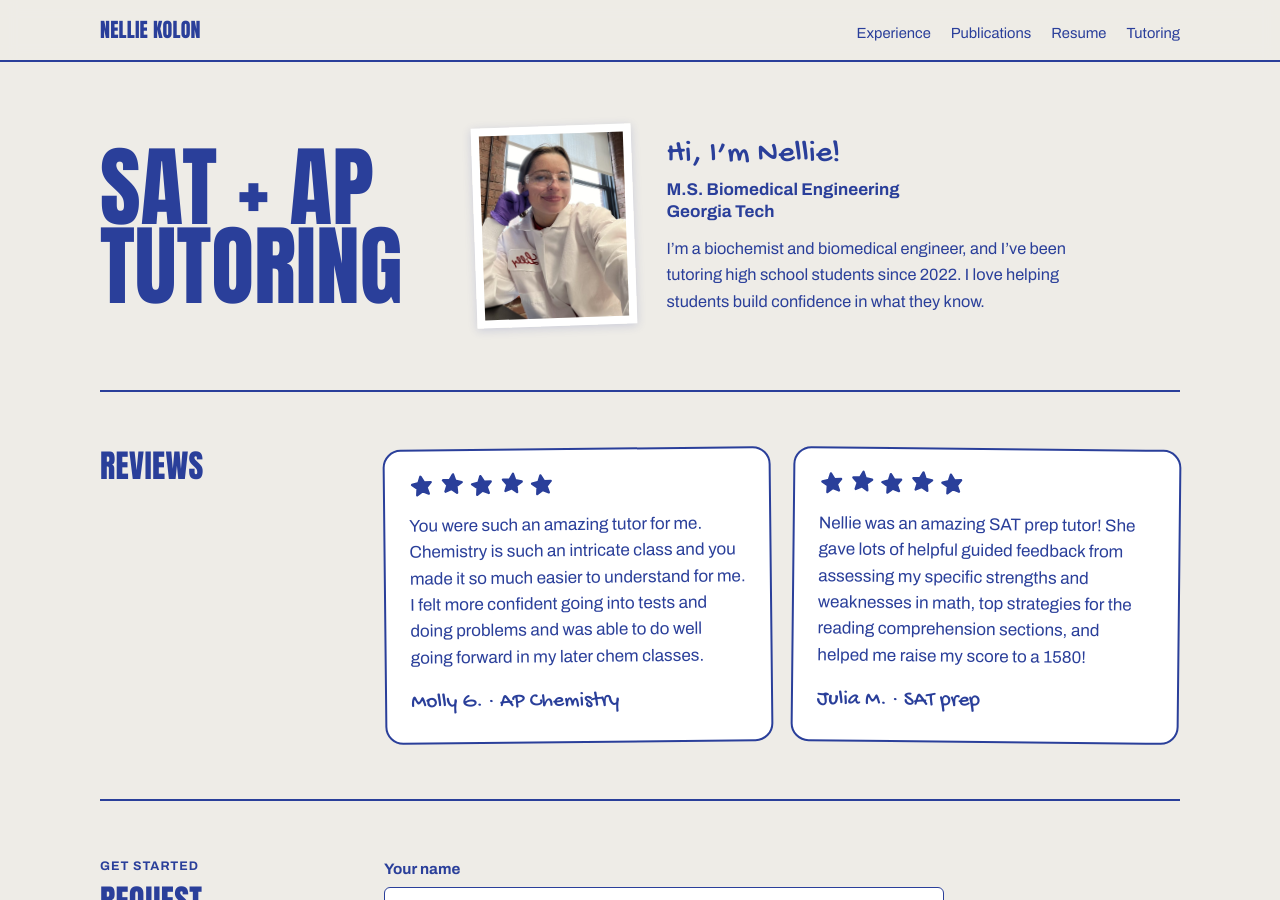
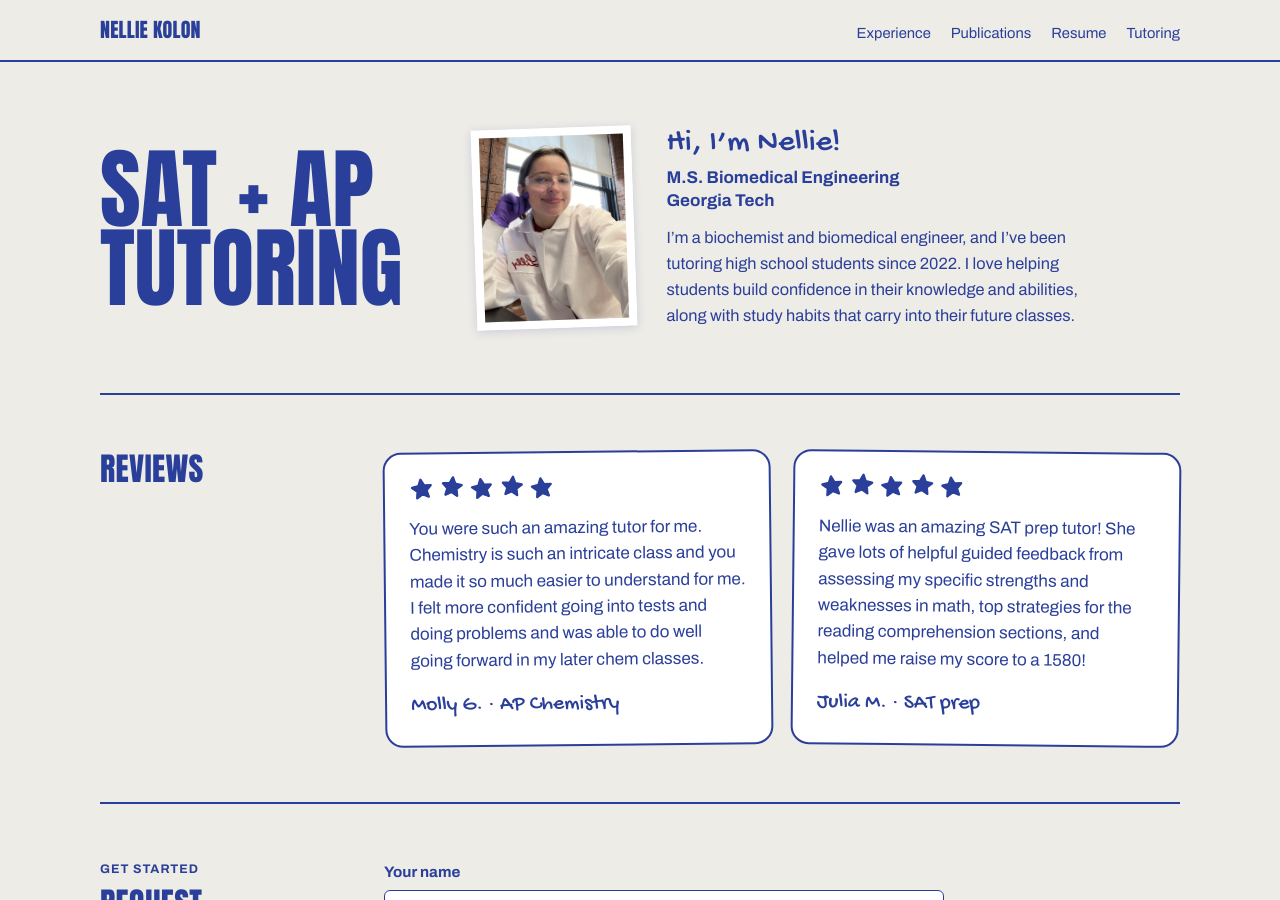
Before and after one commit to nelliekolon/nelliekolon.github.io, a Jekyll site: the page built from tutoring.md, in a window 1280 px wide and 900 px high. Built offline with Jekyll 4.4.1, drawn with Linux system fonts in a browser that asks for light colours.

Commit message:
Tutoring intro: more specific confidence line
Co-Authored-By: Claude Opus 5.5 <noreply@anthropic.com>
Claude-Session: https://claude.ai/code/session_01HFMymAmWcw7GchssUrMz1g

```diff
--- a/tutoring.md
+++ b/tutoring.md
@@ -14,7 +14,7 @@ theme: tutor
       <p class="hello">Hi, I’m Nellie!</p>
       <p class="cred">M.S. Biomedical Engineering<br>Georgia Tech</p>
     </div>
-    <p class="lede">I’m a biochemist and biomedical engineer, and I’ve been tutoring high school students since 2022. I love helping students build confidence in what they know.</p>
+    <p class="lede">I’m a biochemist and biomedical engineer, and I’ve been tutoring high school students since 2022. I love helping students build confidence in their knowledge and abilities, along with study habits that carry into their future classes.</p>
   </div>
 </section>
 
```
